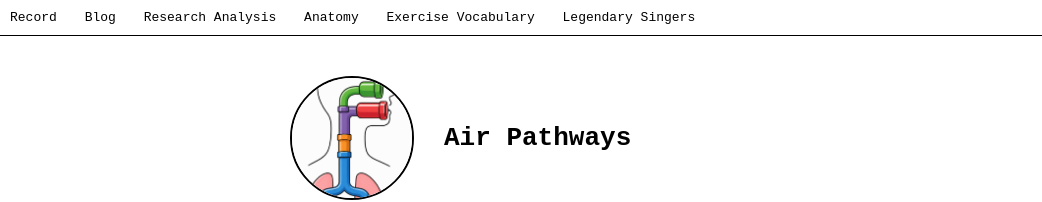
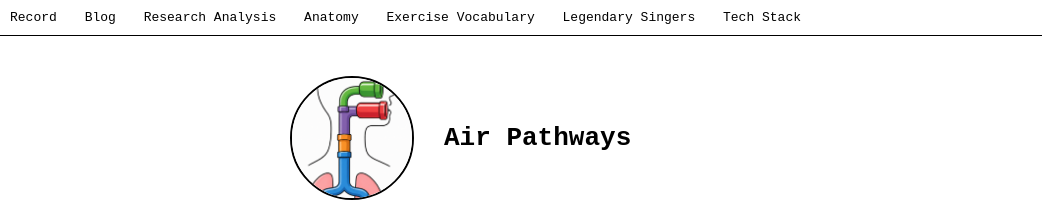
Before and after one commit to m411h3wL/carusocough, a website: page public/anatomy/airpathways.html in a window 1280 px wide. Shown: the top 202 px of the page, without its empty margins (0-1042 px from the left). Drawn offline with Linux system fonts and the light colour scheme.

Commit message:
Add Tech Stack nav link to subdirectory pages

```diff
--- a/public/anatomy/airpathways.html
+++ b/public/anatomy/airpathways.html
@@ -89,6 +89,7 @@
   <a href="../anatomy.html">Anatomy</a>
   <a href="../exercise_vocabulary.html">Exercise Vocabulary</a>
   <a href="../legendary_singers.html">Legendary Singers</a>
+  <a href="../techstack.html">Tech Stack</a>
 </nav>
 <main>
   <div class="anatomy-header">
```
Also changed, not shown: public/anatomy/diaphragm.html (+1 -0 lines), public/exercises/CARUSO1.html (+1 -0 lines), public/exercises/CARUSO2.html (+1 -0 lines), public/singers/enricocaruso.html (+1 -0 lines).
